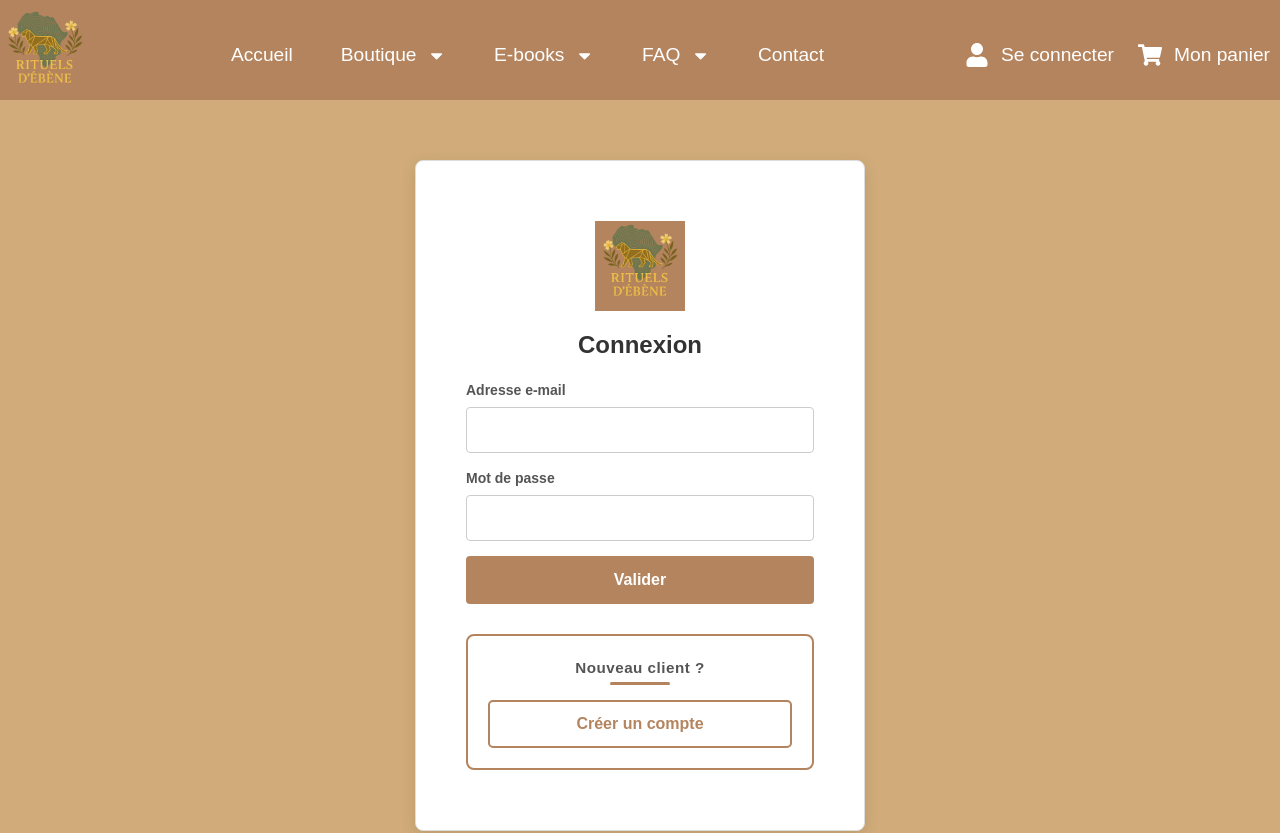
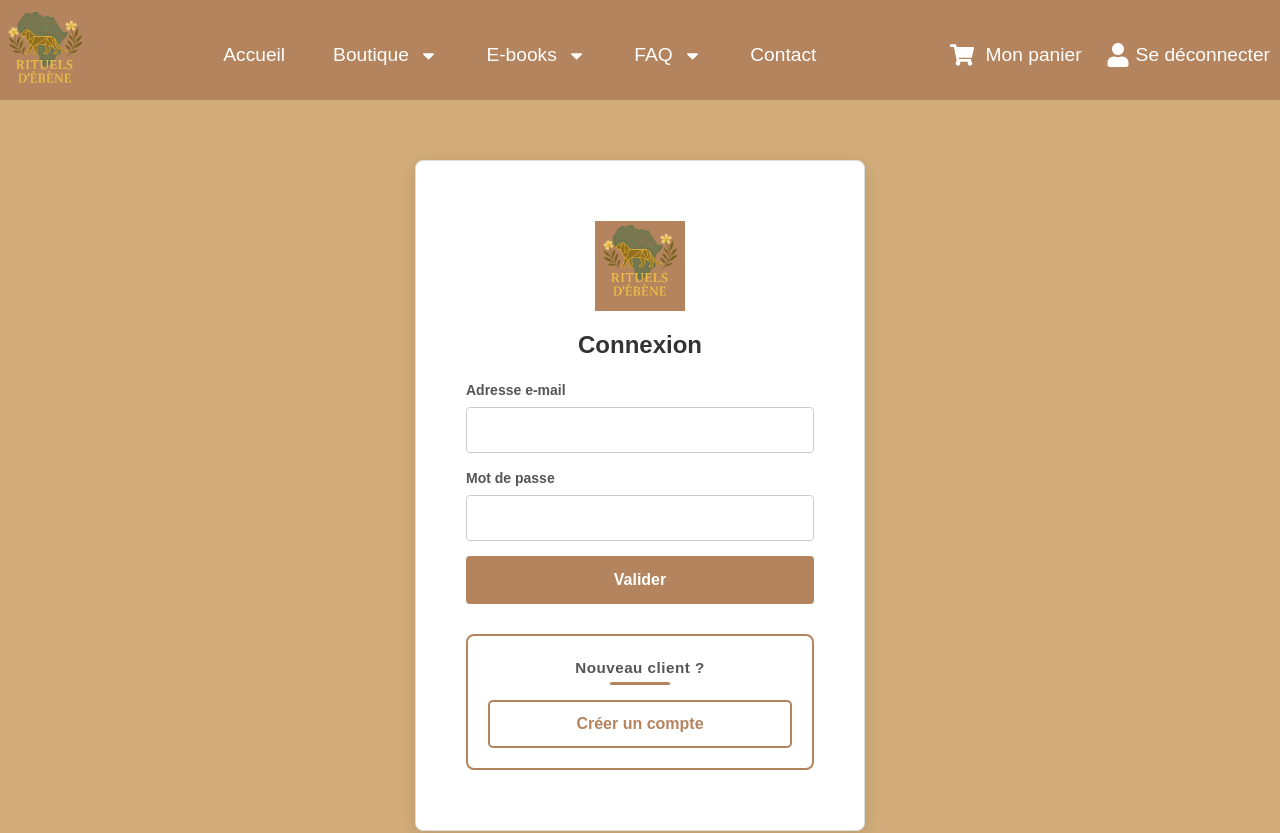
Before and after one commit to ba-bechir/rituels_d_ebene, a React (Create React App) app: page /compte in a window 1280 px wide. Shown: the top 833 px of the page. Built offline with nearby package versions, Linux system fonts and the light colour scheme; no server answers; sample sign-in values are in the browser's storage.

Commit message:
Logout client

```diff
--- a/src/components/Navbar.js
+++ b/src/components/Navbar.js
@@ -1,14 +1,56 @@
+import { useState, useEffect } from "react";
+import { Link, useNavigate } from "react-router-dom";
+import { FaShoppingCart, FaUser, FaCaretDown } from "react-icons/fa";
 import logo from "../images/logo-rituels_d_ebene.jpg";
-import { Link } from "react-router-dom";
-import { FaShoppingCart, FaUser, FaCaretDown } from "react-icons/fa";
 import "../css/Navbar.css";
 
 const Navbar = () => {
+  const [isLoggedIn, setIsLoggedIn] = useState(false);
+  const navigate = useNavigate();
+
+  // Fonction pour vérifier l'état de connexion
+  const checkAuthStatus = () => {
+    const token = localStorage.getItem("token");
+    const role = localStorage.getItem("role");
+    setIsLoggedIn(!!(token && role));
+  };
+
+  useEffect(() => {
+    // Vérification initiale au chargement du composant
+    checkAuthStatus();
+
+    // Écouter les changements de localStorage (pour onglets multiples)
+    window.addEventListener("storage", checkAuthStatus);
+
+    // Écouter les changements lors du focus de la fenêtre
+    window.addEventListener("focus", checkAuthStatus);
+
+    // Vérifier périodiquement (optionnel, pour être sûr)
+    const interval = setInterval(checkAuthStatus, 1000);
+
+    return () => {
+      window.removeEventListener("storage", checkAuthStatus);
+      window.removeEventListener("focus", checkAuthStatus);
+      clearInterval(interval);
+    };
+  }, []);
+
+  // Fonction de déconnexion
+  const handleLogout = () => {
+    localStorage.removeItem("token");
+    localStorage.removeItem("role");
+    localStorage.removeItem("panier");
+    setIsLoggedIn(false);
+    navigate("/connexion");
+  };
+
   return (
     <nav className="navbar">
       {/* Logo à gauche */}
       <div className="nav-left">
-        <img src={logo} alt="Logo" className="logo" />
+        <Link to="/">
+          <img src={logo} alt="Logo" className="logo" />
+        </Link>
       </div>
 
       {/* Liens principaux centrés */}
@@ -50,15 +92,29 @@ const Navbar = () => {
       </div>
 
       {/* Icônes à droite */}
+
       <div className="nav-icons">
-        <Link to="/compte" className="icon-link" aria-label="Compte">
-          <FaUser size={24} />
-          <span style={{ marginLeft: "6px" }}>Se connecter</span>
-        </Link>
         <Link to="/panier" className="icon-link" aria-label="Panier">
           <FaShoppingCart size={24} />
           <span style={{ marginLeft: "6px" }}>Mon panier</span>
         </Link>
+        {isLoggedIn ? (
+          // Utilisateur connecté
+          <button
+            onClick={handleLogout}
+            className="logout-btn"
+            aria-label="Se déconnecter"
+          >
+            <FaUser size={24} />
+            <span style={{ marginLeft: "6px" }}>Se déconnecter</span>
+          </button>
+        ) : (
+          // Utilisateur non connecté
+          <Link to="/compte" className="icon-link" aria-label="Compte">
+            <FaUser size={24} />
+            <span style={{ marginLeft: "6px" }}>Se connecter</span>
+          </Link>
+        )}
       </div>
     </nav>
   );
--- a/src/css/Navbar.css
+++ b/src/css/Navbar.css
@@ -1,11 +1,11 @@
 .navbar {
   display: flex;
-  align-items: center;        /* centre verticalement tout le contenu */
+  align-items: center; /* centre verticalement tout le contenu */
   justify-content: space-between;
   background-color: rgb(180, 132, 94);
   color: white;
   font-family: Arial, sans-serif;
-  height: 100px;              /* hauteur fixe */
+  height: 100px; /* hauteur fixe */
   padding: 0 20px;
   box-sizing: border-box;
 }
@@ -16,17 +16,17 @@
 }
 
 .logo {
-  height: 90px;               /* légèrement plus petit que la navbar */
+  height: 90px; /* légèrement plus petit que la navbar */
   width: auto;
-  margin-top: 5px;            /* descend légèrement le logo */
+  margin-top: 5px; /* descend légèrement le logo */
 }
 
 .nav-links {
   display: flex;
   gap: 3rem;
-  flex-grow: 1;               /* occupe l’espace central */
-  justify-content: center;    /* liens centrés horizontalement */
-  align-items: center;        /* liens alignés verticalement avec logo */
+  flex-grow: 1; /* occupe l’espace central */
+  justify-content: center; /* liens centrés horizontalement */
+  align-items: center; /* liens alignés verticalement avec logo */
   margin: 0;
   padding: 0;
   line-height: normal;
@@ -35,8 +35,8 @@
 .nav-icons {
   display: flex;
   gap: 1.5rem;
-  align-items: center;        /* icônes centrées verticalement */
-  margin-right: 10px;         /* rapproche un peu du centre */
+  align-items: center; /* icônes centrées verticalement */
+  margin-right: 10px; /* rapproche un peu du centre */
 }
 
 .nav-links a,
@@ -50,8 +50,8 @@
   background: none;
   border: none;
   padding: 0;
-  position: relative;  /* nécessaire pour décaler avec top */
-  top: -8px;           /* déplace tout le bloc vers le haut de 5px */
+  position: relative; /* nécessaire pour décaler avec top */
+  top: -8px; /* déplace tout le bloc vers le haut de 5px */
 }
 
 .nav-links a:hover,
@@ -72,7 +72,7 @@
   position: absolute;
   background-color: #966e3c;
   min-width: 200px;
-  box-shadow: 0px 8px 16px rgba(0,0,0,0.3);
+  box-shadow: 0px 8px 16px rgba(0, 0, 0, 0.3);
   z-index: 1;
 }
 
@@ -93,3 +93,37 @@
   background-color: #ffd700;
   color: black;
 }
+
+.icon-link,
+.logout-btn {
+  display: flex;
+  align-items: center;
+  /* Ajoute ici les styles communs que tu veux */
+}
+
+.icon-link,
+.logout-btn {
+  display: flex;
+  align-items: center;
+  color: white;
+  text-decoration: none;
+  font-weight: 500;
+  font-size: 1.2rem;
+  cursor: pointer;
+  background: none;
+  border: none;
+  padding: 0;
+  margin: 0;
+  position: relative;
+  top: -8px;
+  letter-spacing: inherit;
+  font-family: Arial, sans-serif; /* ou inherit si tu veux hériter */
+  line-height: normal;
+}
+
+/* Hover identique */
+.icon-link:hover,
+.logout-btn:hover {
+  color: #ffd700;
+  text-decoration: underline;
+}
--- a/src/forms/connexion.js
+++ b/src/forms/connexion.js
@@ -3,7 +3,7 @@ import { useNavigate } from "react-router-dom";
 import "../css/Connexion.css";
 import logo from "../images/logo-rituels_d_ebene.jpg";
 import config from "../config.js";
-import { toast } from "react-toastify"; // Si tu veux afficher des notifications d'erreur/succès
+import { toast } from "react-toastify";
 
 const Connexion = () => {
   const [email, setEmail] = useState("");
@@ -68,9 +68,14 @@ const Connexion = () => {
 
       // Redirection selon le rôle
       const roleNormalized = data.role.trim().toLowerCase();
+
       if (roleNormalized === "admin") {
-        navigate("/manage-portal");
+        navigate("/manage-portal"); // Page d'administration
+      } else if (roleNormalized === "client") {
+        navigate("/"); // Page d'accueil pour les clients
       } else {
+        // Pour tout autre rôle non reconnu, redirection vers l'accueil
+        console.warn("Rôle non reconnu:", data.role);
         navigate("/");
       }
     } catch (error) {
```
